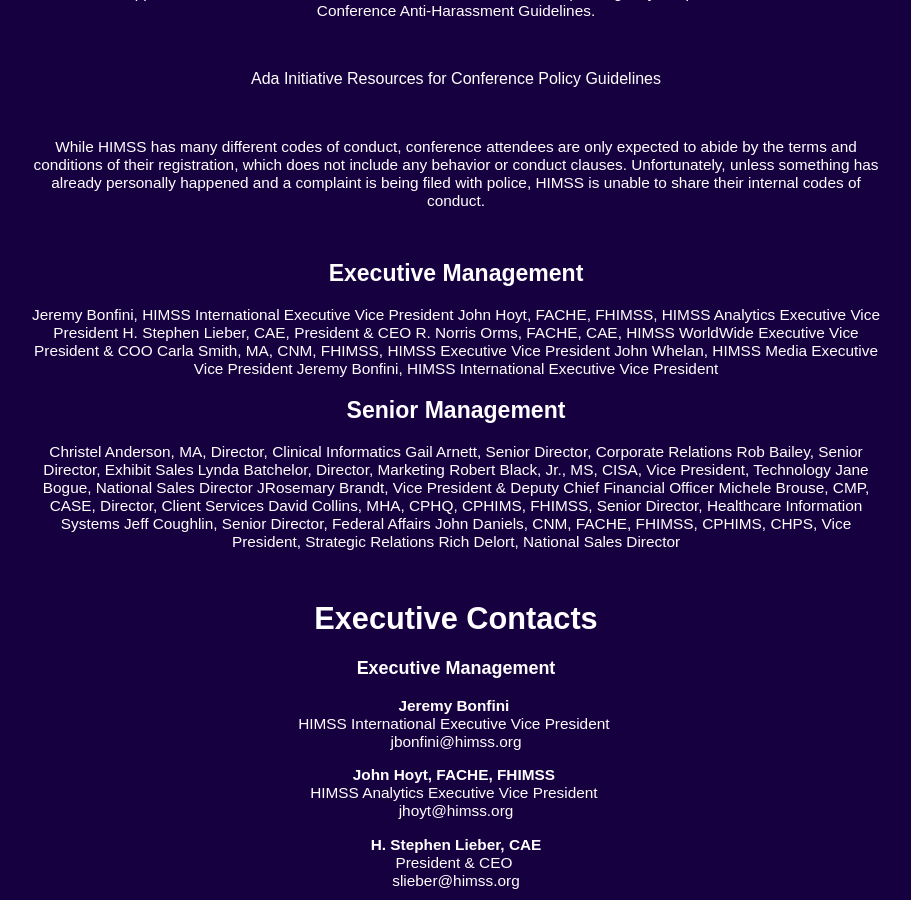
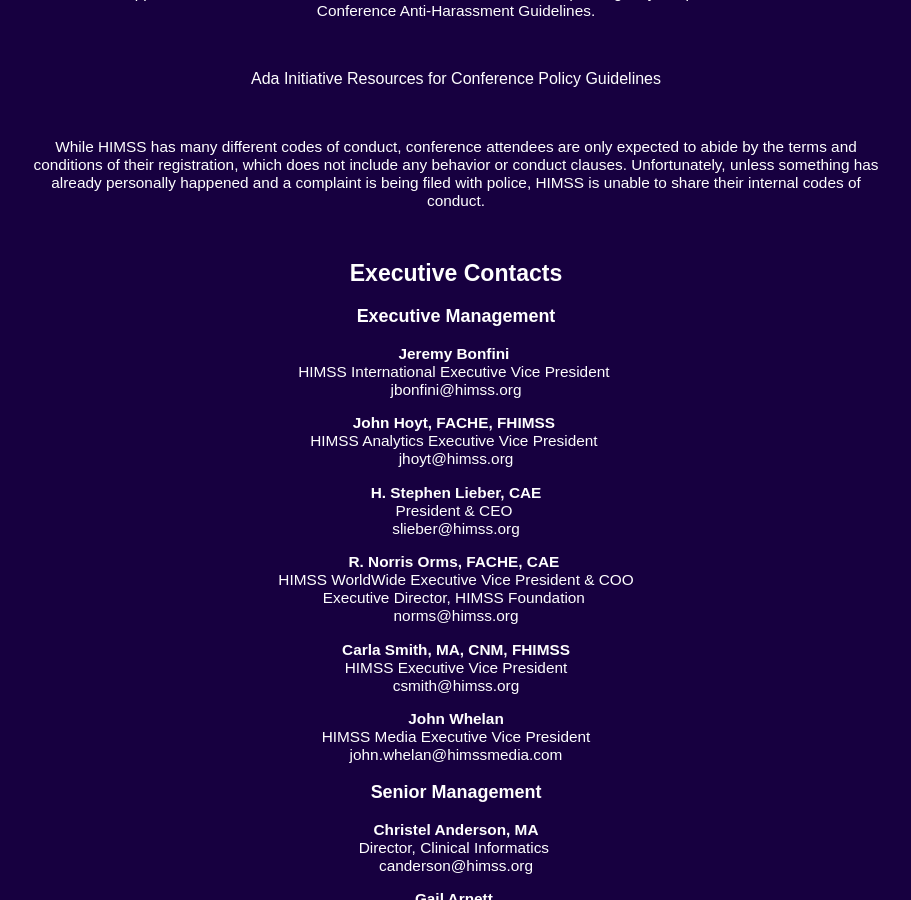
Before and after one commit to laurenstill/laurenstill.github.io, a Jekyll site: the page himssplzrespond.html, which Jekyll copies as it is, in a window 1280 px wide and 900 px high, scrolled down 312 px. Shown: the whole window, without its empty margins (184-1095 px from the left). Built offline with Jekyll 4.4.1, drawn with Linux system fonts in a browser that asks for light colours.

Commit message:
Update himssplzrespond.html

```diff
--- a/himssplzrespond.html
+++ b/himssplzrespond.html
@@ -104,31 +104,6 @@
 </div>
 
 
-<div id="sub">
-<h2>Executive Management</h2>
-<a href="mailto:jbonfini@himss.org">Jeremy Bonfini</a>, HIMSS International Executive Vice President
-<a href="mailto:jhoyt@himss.org">John Hoyt, FACHE, FHIMSS</a>, HIMSS Analytics Executive Vice President
-<a href="mailto:slieber@himss.org">H. Stephen Lieber, CAE</a>, President & CEO
-<a href="mailto:norms@himss.org">R. Norris Orms, FACHE, CAE</a>, HIMSS WorldWide Executive Vice President & COO
-<a href="mailto:csmith@himss.org">Carla Smith, MA, CNM, FHIMSS</a>, HIMSS Executive Vice President
-<a href="mailto:john.whelan@himssmedia.com">John Whelan</a>, HIMSS Media Executive Vice President
-<a href="mailto:jbonfini@himss.org">Jeremy Bonfini</a>, HIMSS International Executive Vice President
-
-<h2>Senior Management</h2>
-
-<a href="mailto:canderson@himss.org">Christel Anderson, MA</a>, Director, Clinical Informatics
-<a href="mailto:garnett@himss.org">Gail Arnett</a>, Senior Director, Corporate Relations
-<a href="mailto:rbailey@himss.org">Rob Bailey</a>, Senior Director, Exhibit Sales
-<a href="mailto:lbatchelor@himss.org">Lynda Batchelor</a>, Director, Marketing
-<a href="mailto:rblack@himss.org">Robert Black, Jr., MS, CISA</a>, Vice President, Technology
-<a href="mailto:jane.bogue@himssmedia.com">Jane Bogue</a>, National Sales Director
-<a href="mailto:rbrandt@himss.org">JRosemary Brandt</a>, Vice President & Deputy Chief Financial Officer
-<a href="mailto:jmichele.brouse@himssmedia.com">Michele Brouse, CMP, CASE</a>, Director, Client Services
-<a href="mailto:dcollins@himss.org">David Collins, MHA, CPHQ, CPHIMS, FHIMSS</a>, Senior Director, Healthcare Information Systems
-<a href="mailto:jcoughlin@himss.org">Jeff Coughlin</a>, Senior Director, Federal Affairs
-<a href="mailto:jhdaniels@himss.org">John Daniels, CNM, FACHE, FHIMSS, CPHIMS, CHPS</a>, Vice President, Strategic Relations
-<a href="mailto:rdelort@himss.org">Rich Delort</a>, National Sales Director
- </div>
 
 
 
@@ -136,8 +111,7 @@
 
 
  <div id="sub">
-
-<h1 class="main-title">Executive Contacts</h1>
+<h2 class="main-title">Executive Contacts</h2>
 <div class="formatted-content">
 <h3>Executive Management</h3>
 <p><strong>Jeremy Bonfini</strong>&#160;<br /> HIMSS International Executive Vice President&#160;<br /> <a href="mailto:jbonfini@himss.org">jbonfini@himss.org</a></p>
```
